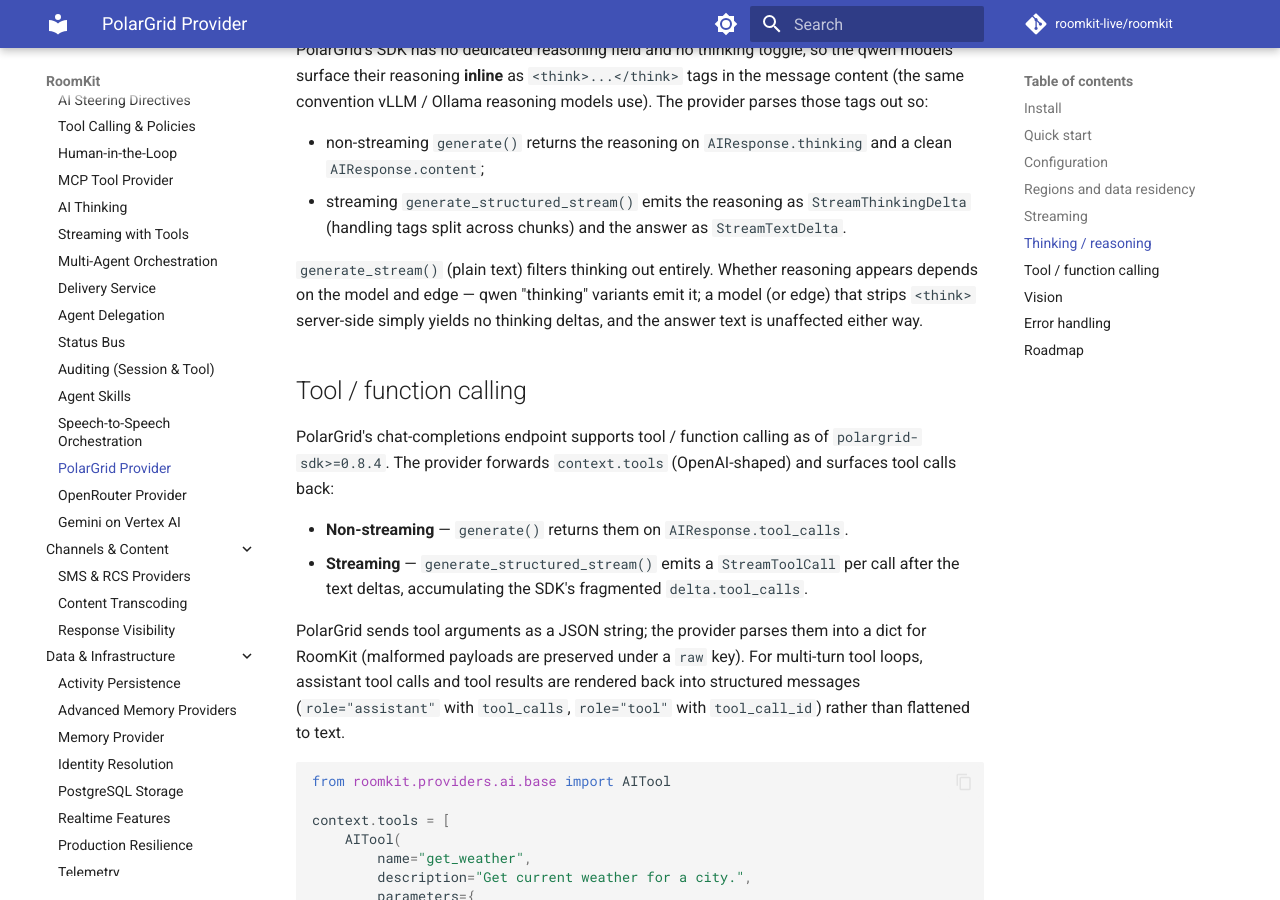
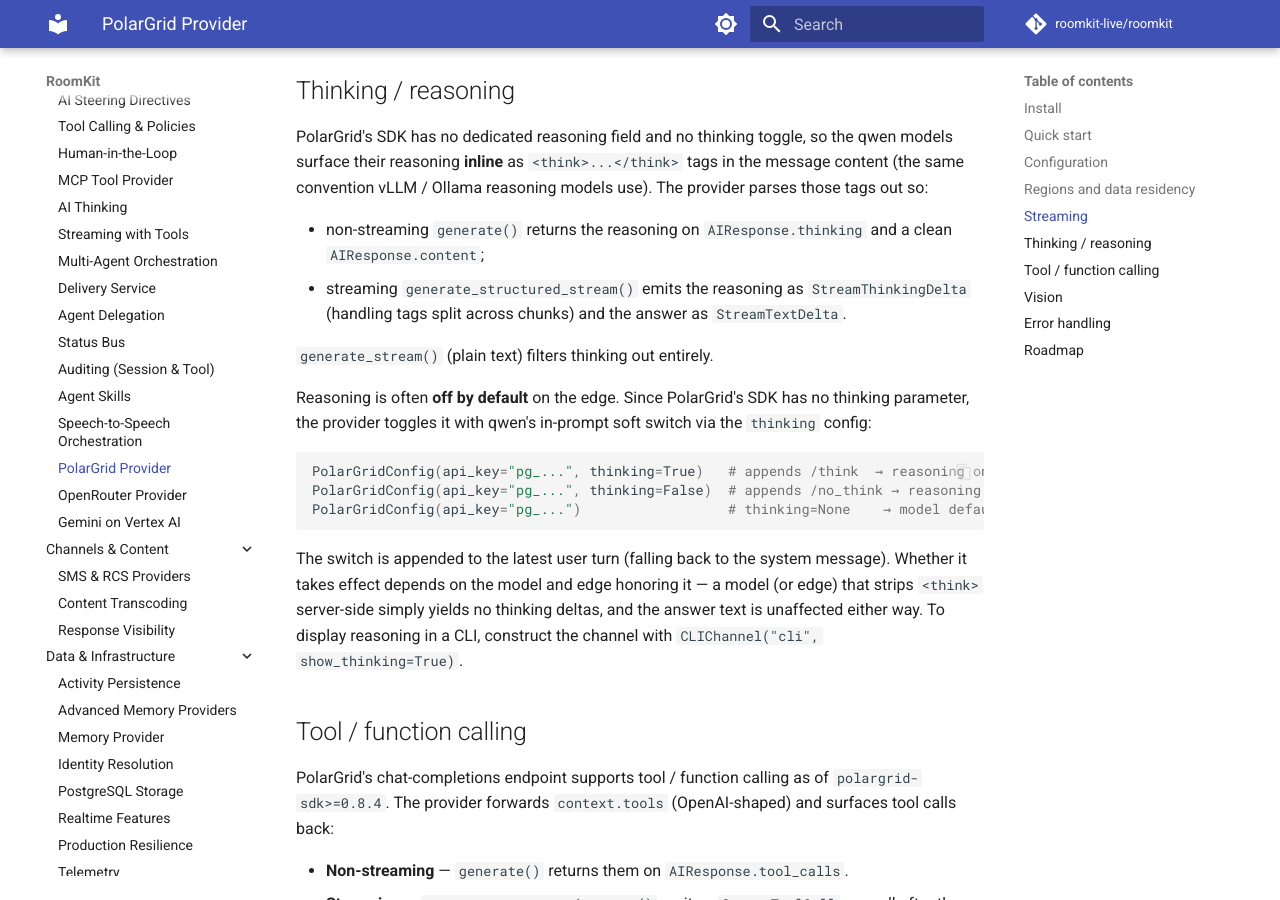
Before and after one commit to roomkit-live/roomkit-docs, an MkDocs documentation site: the page built from docs/guides/polargrid.md, in a window 1280 px wide and 900 px high, scrolled down 2121 px. Built offline with MkDocs 1.6.1 and Material for MkDocs 9.7.7, drawn with Linux system fonts in a browser that asks for light colours; comment, search, counter and statistics services are not loaded; some of the changed text lies outside the part shown.

Commit message:
docs(guides): document PolarGrid thinking toggle (/think soft switch)

````diff
--- a/docs/guides/polargrid.md
+++ b/docs/guides/polargrid.md
@@ -38,6 +38,7 @@ A full runnable example lives at [`examples/polargrid_ai.py`](https://github.com
 | `max_tokens` | `None` | API cap is 4096. |
 | `temperature` | `0.7` | 0.0-2.0 |
 | `top_p` | `0.9` | 0.0-1.0 |
+| `thinking` | `None` | Toggle qwen reasoning via the in-prompt soft switch — `True` appends `/think`, `False` appends `/no_think`. `None` leaves the model default. See [Thinking / reasoning](#thinking--reasoning). |
 | `timeout` | `30.0` | Seconds. |
 | `max_retries` | `0` | Defaults to 0 so RoomKit's `RetryPolicy` controls retries. |
 | `debug` | `False` | Verbose SDK logging. |
@@ -76,7 +77,17 @@ PolarGrid's SDK has no dedicated reasoning field and no thinking toggle, so the
 - non-streaming `generate()` returns the reasoning on `AIResponse.thinking` and a clean `AIResponse.content`;
 - streaming `generate_structured_stream()` emits the reasoning as `StreamThinkingDelta` (handling tags split across chunks) and the answer as `StreamTextDelta`.
 
-`generate_stream()` (plain text) filters thinking out entirely. Whether reasoning appears depends on the model and edge — qwen "thinking" variants emit it; a model (or edge) that strips `<think>` server-side simply yields no thinking deltas, and the answer text is unaffected either way.
+`generate_stream()` (plain text) filters thinking out entirely.
+
+Reasoning is often **off by default** on the edge. Since PolarGrid's SDK has no thinking parameter, the provider toggles it with qwen's in-prompt soft switch via the `thinking` config:
+
+```python
+PolarGridConfig(api_key="pg_...", thinking=True)   # appends /think  → reasoning on
+PolarGridConfig(api_key="pg_...", thinking=False)  # appends /no_think → reasoning off
+PolarGridConfig(api_key="pg_...")                  # thinking=None    → model default
+```
+
+The switch is appended to the latest user turn (falling back to the system message). Whether it takes effect depends on the model and edge honoring it — a model (or edge) that strips `<think>` server-side simply yields no thinking deltas, and the answer text is unaffected either way. To display reasoning in a CLI, construct the channel with `CLIChannel("cli", show_thinking=True)`.
 
 ## Tool / function calling
 
````
